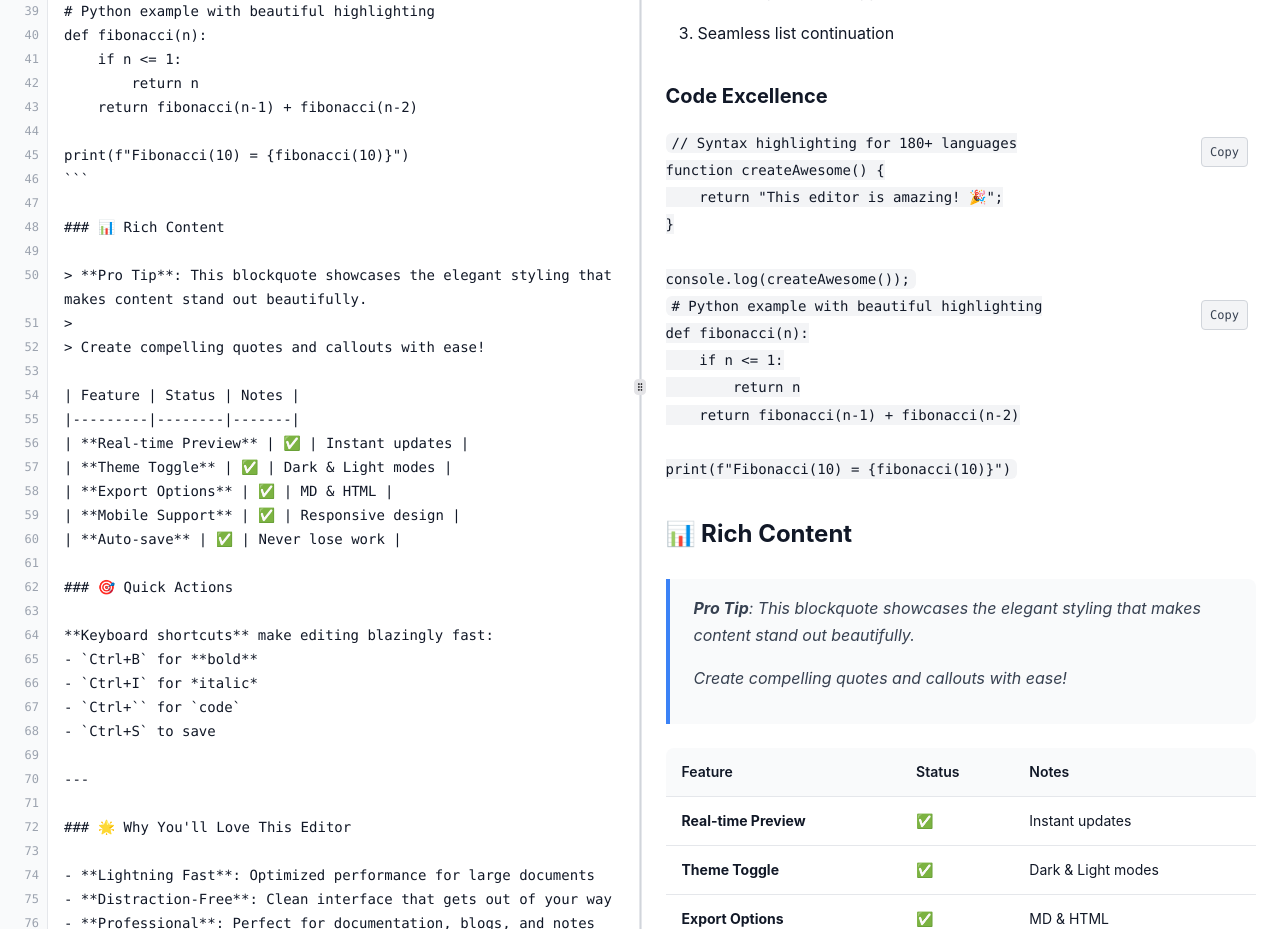
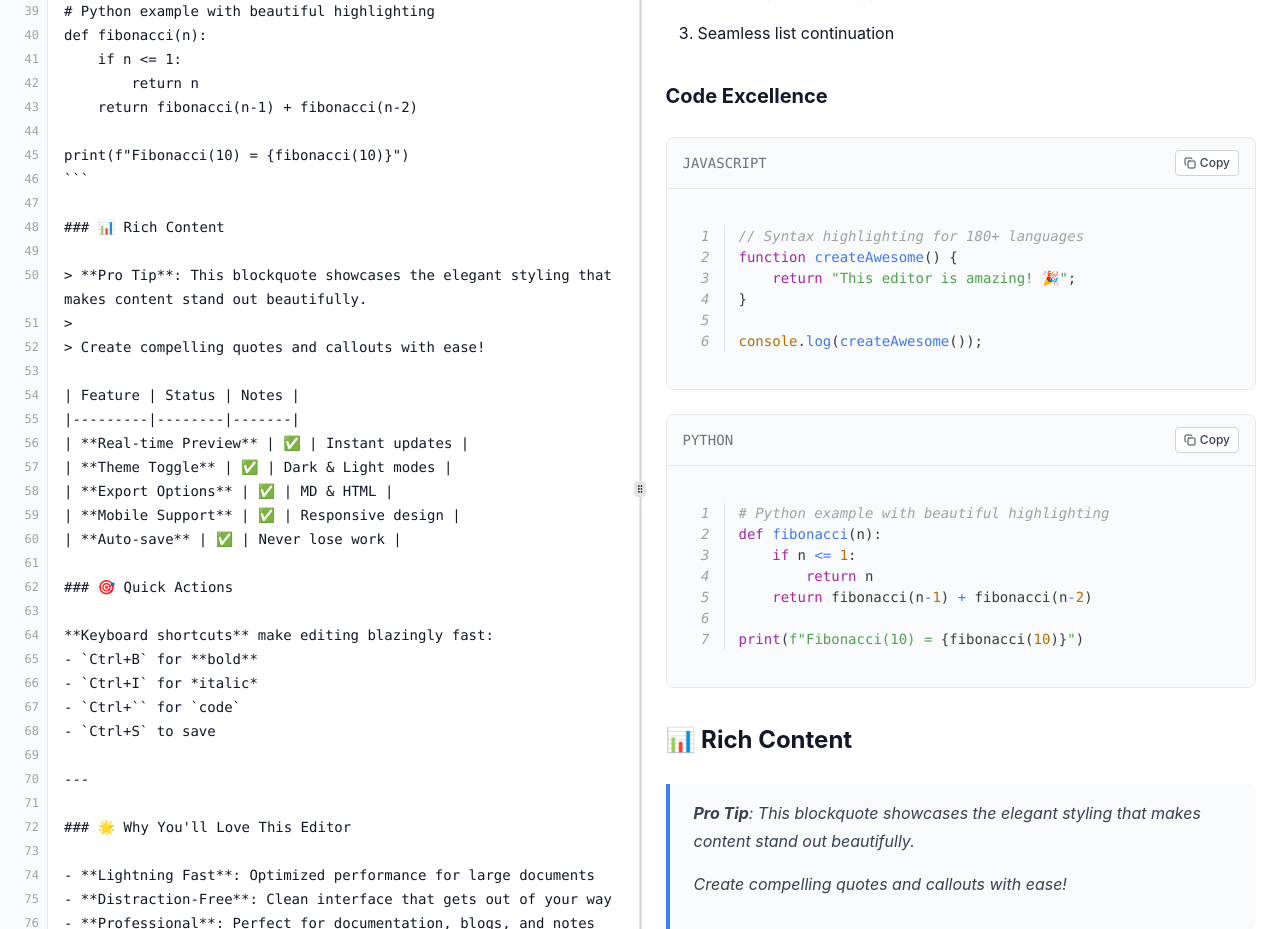
Before and after one commit to tatsuyakari1203/markdown-editor, a React (Vite) app: page / in a window 1280 px wide. Shown: the part 1140-2069 px from the top of the page. Built offline with nearby package versions, Linux system fonts and the light colour scheme.

Commit message:
Add custom CodeBlock component and integrate with MarkdownPreview
Introduces a new CodeBlock component for syntax highlighting and copy-to-clipboard functionality. Updates MarkdownPreview to replace standard code blocks with the new component, improving code display and user experience.

```diff
--- /dev/null
+++ b/src/components/CodeBlock.tsx
@@ -0,0 +1,113 @@
+import React from 'react'
+import { Prism as SyntaxHighlighter } from 'react-syntax-highlighter'
+import { oneDark, oneLight } from 'react-syntax-highlighter/dist/esm/styles/prism'
+import { Copy, Check } from 'lucide-react'
+import { useState } from 'react'
+
+interface CodeBlockProps {
+  code: string
+  language?: string
+  isDarkMode: boolean
+  showLineNumbers?: boolean
+}
+
+const CodeBlock: React.FC<CodeBlockProps> = ({
+  code,
+  language = 'text',
+  isDarkMode,
+  showLineNumbers = true
+}) => {
+  const [copied, setCopied] = useState(false)
+
+  const handleCopy = async () => {
+    try {
+      await navigator.clipboard.writeText(code)
+      setCopied(true)
+      setTimeout(() => setCopied(false), 2000)
+    } catch (err) {
+      console.error('Failed to copy code:', err)
+    }
+  }
+
+  // Normalize language name
+  const normalizedLanguage = language?.toLowerCase().trim() || 'text'
+
+  // Map common language aliases
+  const languageMap: { [key: string]: string } = {
+    'js': 'javascript',
+    'ts': 'typescript',
+    'py': 'python',
+    'rb': 'ruby',
+    'sh': 'bash',
+    'yml': 'yaml',
+    'md': 'markdown'
+  }
+
+  const finalLanguage = languageMap[normalizedLanguage] || normalizedLanguage
+
+  return (
+    <div className="relative group code-block-wrapper">
+      {/* Language label and copy button */}
+      <div className={`flex items-center justify-between px-4 py-2 text-xs font-medium border-b code-block-header ${
+        isDarkMode
+          ? 'bg-gray-800 border-gray-600 text-gray-300'
+          : 'bg-gray-100 border-gray-200 text-gray-600'
+      }`}>
+        <span className="code-block-language">
+          {finalLanguage === 'text' ? 'Plain Text' : finalLanguage.toUpperCase()}
+        </span>
+        <button
+          onClick={handleCopy}
+          className={`flex items-center gap-1 px-2 py-1 rounded transition-colors code-block-copy ${
+            isDarkMode
+              ? 'hover:bg-gray-700 text-gray-400 hover:text-gray-200'
+              : 'hover:bg-gray-200 text-gray-500 hover:text-gray-700'
+          }`}
+          title="Copy code"
+        >
+          {copied ? (
+            <>
+              <Check className="w-3 h-3" />
+              <span>Copied!</span>
+            </>
+          ) : (
+            <>
+              <Copy className="w-3 h-3" />
+              <span>Copy</span>
+            </>
+          )}
+        </button>
+      </div>
+
+      {/* Syntax highlighted code */}
+      <div className="code-block-content">
+        <SyntaxHighlighter
+          language={finalLanguage}
+          style={isDarkMode ? oneDark : oneLight}
+          customStyle={{
+            margin: 0,
+            borderRadius: '0 0 6px 6px',
+            fontSize: '14px',
+            lineHeight: '1.5',
+            padding: '16px',
+            background: isDarkMode ? '#1f2937' : '#f9fafb'
+          }}
+          showLineNumbers={showLineNumbers}
+          lineNumberStyle={{
+            minWidth: '3em',
+            paddingRight: '1em',
+            color: isDarkMode ? '#6b7280' : '#9ca3af',
+            borderRight: `1px solid ${isDarkMode ? '#374151' : '#e5e7eb'}`,
+            marginRight: '1em'
+          }}
+          wrapLines={true}
+          wrapLongLines={true}
+        >
+          {code}
+        </SyntaxHighlighter>
+      </div>
+    </div>
+  )
+}
+
+export default CodeBlock
--- a/src/components/MarkdownPreview.tsx
+++ b/src/components/MarkdownPreview.tsx
@@ -1,5 +1,6 @@
 import React, { useMemo, useRef, useEffect } from 'react'
 import { marked } from 'marked'
+import CodeBlock from './CodeBlock'
 
 interface MarkdownPreviewProps {
   markdown: string
@@ -35,38 +36,40 @@ const MarkdownPreview: React.FC<MarkdownPreviewProps> = ({ markdown, isDarkMode
   // Apply post-processing to the rendered content
   useEffect(() => {
     if (previewRef.current) {
-      // Add copy functionality to code blocks
-      const codeBlocks = previewRef.current.querySelectorAll('pre')
-      codeBlocks.forEach((block) => {
-        if (!block.querySelector('.copy-button')) {
-          const button = document.createElement('button')
-          button.textContent = 'Copy'
-          button.className = 'copy-button'
-          button.style.cssText = `
-            position: absolute;
-            top: 8px;
-            right: 8px;
-            padding: 4px 8px;
-            font-size: 12px;
-            background: ${isDarkMode ? '#374151' : '#f3f4f6'};
-            border: 1px solid ${isDarkMode ? '#4b5563' : '#d1d5db'};
-            border-radius: 4px;
-            cursor: pointer;
-            color: ${isDarkMode ? '#d1d5db' : '#374151'};
-          `
+      // Replace code blocks with syntax highlighted versions
+      const codeBlocks = previewRef.current.querySelectorAll('pre code')
+      codeBlocks.forEach((codeElement) => {
+        const preElement = codeElement.parentElement as HTMLPreElement
+        if (preElement && !preElement.classList.contains('syntax-highlighted')) {
+          // Extract language from class name (e.g., "language-javascript")
+          const className = codeElement.className || ''
+          const languageMatch = className.match(/language-(\w+)/)
+          const language = languageMatch ? languageMatch[1] : 'text'
 
-          button.onclick = () => {
-            const code = block.textContent || ''
-            navigator.clipboard.writeText(code).then(() => {
-              button.textContent = 'Copied!'
-              setTimeout(() => {
-                button.textContent = 'Copy'
-              }, 2000)
-            })
-          }
+          // Get the code content, preserving whitespace and line breaks
+          const code = codeElement.textContent || ''
+          // Remove any trailing newline that might be added by marked
+          const cleanCode = code.replace(/\n$/, '')
 
-          block.style.position = 'relative'
-          block.appendChild(button)
+          // Create a container for our React component
+          const container = document.createElement('div')
+          container.className = 'syntax-highlighted'
+
+          // Replace the pre element with our container
+          preElement.parentNode?.replaceChild(container, preElement)
+
+          // Render CodeBlock component
+          import('react-dom/client').then(({ createRoot }) => {
+            const root = createRoot(container)
+            root.render(
+              React.createElement(CodeBlock, {
+                code: cleanCode,
+                language: language,
+                isDarkMode: isDarkMode,
+                showLineNumbers: true
+              })
+            )
+          })
         }
       })
 
```
